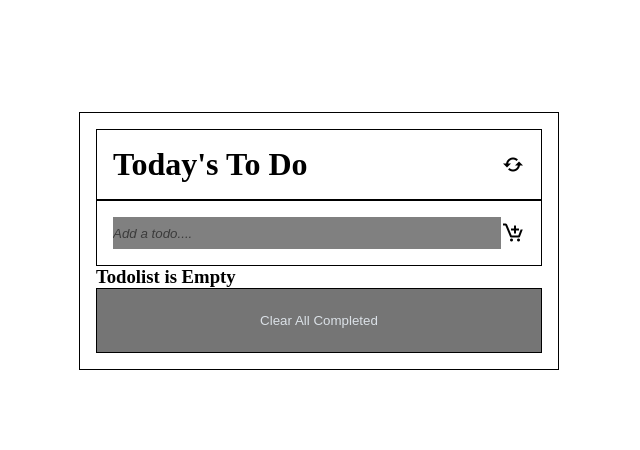
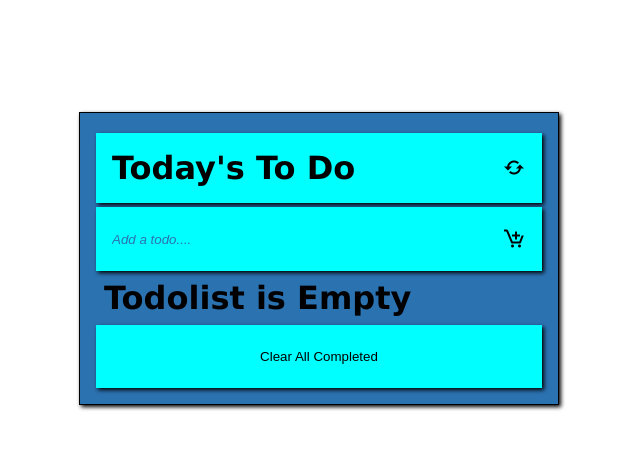
Before and after one commit to UsirusenIkon/To-Do-List, a website built with webpack: page src/index.html in a window 1280 px wide. Shown: the whole page, without its empty margins (321-961 px from the left). Built offline with nearby package versions, Linux system fonts and the light colour scheme.

Commit message:
Add styles to todolist

```diff
--- a/src/index.html
+++ b/src/index.html
@@ -10,7 +10,7 @@
 </head>
 <body>
   <div class="todo-wrap flex">
-    <div class="flex">
+    <div class="header flex">
       <h1>Today's To Do</h1>
       <i class='bx bx-refresh'></i>
     </div>
--- a/src/index.js
+++ b/src/index.js
@@ -8,7 +8,7 @@ const loadTodos = () => {
   const todoCover = document.querySelector('.todo-list');
   todoCover.innerHTML = '';
   if (todoListArray.getAllTodos().length === 0) {
-    todoCover.innerHTML = '<h3 class= "alert">Todolist is Empty</h3>';
+    todoCover.innerHTML = '<h3 class="update">Todolist is Empty</h3>';
   } else {
     todoListArray.getAllTodos().forEach((todo, index) => {
       const todoListItem = document.createElement('div');
--- a/src/style.css
+++ b/src/style.css
@@ -1,8 +1,8 @@
 /* custom properties */
 :root {
   --primary-color-: black;
-  --secondary-color: rgba(0, 0, 0, 0.543);
-  --tetiary-color: grey;
+  --secondary-color: rgb(43, 114, 177);
+  --tetiary-color: cyan;
 }
 
 /* css resets */
@@ -15,6 +15,7 @@
 body {
   font-size: 1rem;
   padding-top: 5rem;
+  font-family: 'Lucida Sans', 'Lucida Sans Regular', 'Lucida Grande', 'Lucida Sans Unicode', Geneva, Verdana, sans-serif;
 }
 
 p {
@@ -35,29 +36,36 @@ button {
   display: flex;
   align-items: center;
   justify-content: space-between;
-  border: 1px solid black;
   padding: 1rem;
   width: 100%;
   max-width: 30rem;
+  filter: drop-shadow(2px 2px 2px);
 }
 
 /* todo-wrap */
+.header {
+  background-color: var(--tetiary-color);
+  margin: 4px 0;
+}
+
 .todo-wrap {
   border: 1px solid black;
   margin: 2rem auto;
   flex-direction: column;
+  background-color: var(--secondary-color);
 }
 
 .form {
   justify-content: space-between;
+  background-color: var(--tetiary-color);
 }
 
 .input,
 .item {
   height: 2rem;
   width: 100%;
+  color: var(--primary-color-);
   background-color: var(--tetiary-color);
-  color: var(--primary-color-);
   outline: none;
   border: none;
 }
@@ -75,30 +83,32 @@ input:focus {
 
 .todo-list {
   width: 100%;
-  max-height: 30vh;
-  overflow: scroll;
 }
 
-.todo-list::-webkit-scrollbar {
-  display: none;
+.todo {
+  background-color: var(--tetiary-color);
+  border-radius: 4px;
+  margin: 3px 0;
 }
 
 .box {
   margin-right: 1rem;
 }
 
+.update {
+  margin: 0.5rem;
+  font-size: 2rem;
+}
+
 .clear-list {
   justify-content: center;
+  background-color: var(--tetiary-color);
   padding: 0;
 }
 
 .clear-all {
   width: 100%;
   padding: 1.5rem;
-
-  /* height: 100%; */
-  background-color: var(--secondary-color);
-  color: rgba(240, 248, 255, 0.822);
 }
 
 /* footer */
```
